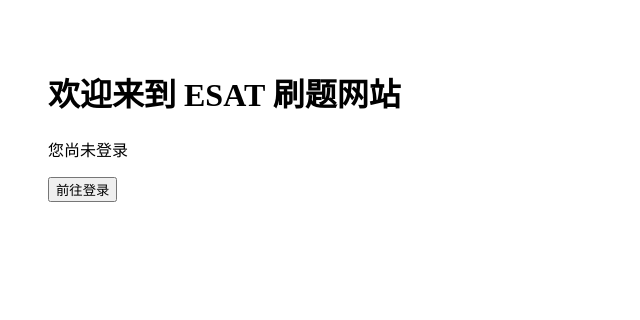
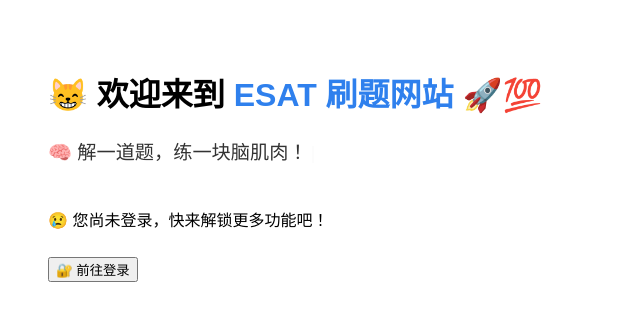
Before and after one commit to Olivia-SMY/ecat-fullstack, a React (Vite) app in the folder esat-client/: page / in a window 1280 px wide. Shown: the top 320 px of the page, without its empty margins (0-640 px from the left). Built offline with nearby package versions, Linux system fonts and the light colour scheme.

Commit message:
emoji added

```diff
--- a/esat-client/package.json
+++ b/esat-client/package.json
@@ -17,6 +17,7 @@
     "react-markdown": "^10.1.0",
     "react-router-dom": "^6.30.1",
     "react-select": "^5.10.2",
+    "react-simple-typewriter": "^5.0.1",
     "rehype-katex": "^7.0.1",
     "remark-math": "^6.0.0"
   },
--- a/esat-client/src/pages/HomePage.jsx
+++ b/esat-client/src/pages/HomePage.jsx
@@ -1,7 +1,7 @@
-// src/pages/HomePage.jsx
 import React, { useEffect, useState } from 'react';
 import { supabase } from '../utils/supabase';
 import { useNavigate } from 'react-router-dom';
+import { Typewriter } from 'react-simple-typewriter';
 
 const HomePage = () => {
   const [user, setUser] = useState(null);
@@ -22,24 +22,46 @@ const HomePage = () => {
   };
 
   return (
-    <div style={{ padding: 40 }}>
-      <h1>欢迎来到 ESAT 刷题网站</h1>
+    <div style={{ padding: 40, fontFamily: 'Arial, sans-serif' }}>
+      <h1 style={{ fontSize: '2rem' }}>😸 欢迎来到 <span style={{ color: '#2f80ed' }}>ESAT 刷题网站</span> 🚀💯</h1>
+
+<p style={{ fontSize: '1.2rem', marginTop: '10px', minHeight: '50px' }}>
+  <span style={{ color: '#333' }}>
+    <Typewriter
+      words={[
+        '📈 正在向 ESAT 满分冲刺中...',
+        '🧠 解一道题，练一块脑肌肉！',
+        '🎯 每一道题，都是通往高分的阶梯！',
+        '🔥 成绩不会撒谎，努力不会辜负你！',
+        '🚀 你今天刷题了吗？来挑战一下吧！',
+        '🤖 AI 正在偷偷观察你的解题速度...'
+      ]}
+      loop={true}
+      cursor
+      cursorStyle='|'
+      typeSpeed={50}
+      deleteSpeed={30}
+      delaySpeed={2000}
+    />
+  </span>
+</p>
+
 
       {user ? (
         <>
-          <p>👋 当前登录用户：{user.email}</p>
+          <p style={{ marginTop: 20 }}>👋 当前登录用户：<strong>{user.email}</strong></p>
 
-          <div style={{ marginTop: 20, display: 'flex', gap: '12px' }}>
+          <div style={{ marginTop: 30, display: 'flex', flexDirection: 'column', gap: '14px', maxWidth: 240 }}>
             <button onClick={() => navigate('/quiz?mode=random')}>
-              🎲 随机练习
+              🎲 随机模式（挑战一题）
             </button>
 
             <button onClick={() => navigate('/quiz?mode=filter')}>
-              🎯 条件筛选
+              🎯 筛选模式（按标签出题）
             </button>
 
             <button onClick={() => navigate('/records')}>
-              📝 查看我的记录
+              📜 查看我的记录
             </button>
 
             <button onClick={handleLogout}>
@@ -49,8 +71,10 @@ const HomePage = () => {
         </>
       ) : (
         <>
-          <p>您尚未登录</p>
-          <button onClick={() => navigate('/login')}>前往登录</button>
+          <p style={{ marginTop: 20 }}>😢 您尚未登录，快来解锁更多功能吧！</p>
+          <button onClick={() => navigate('/login')} style={{ marginTop: 10 }}>
+            🔐 前往登录
+          </button>
         </>
       )}
     </div>
```
Also changed, not shown: 5 other files (tests, documents, lock files or other folders).
